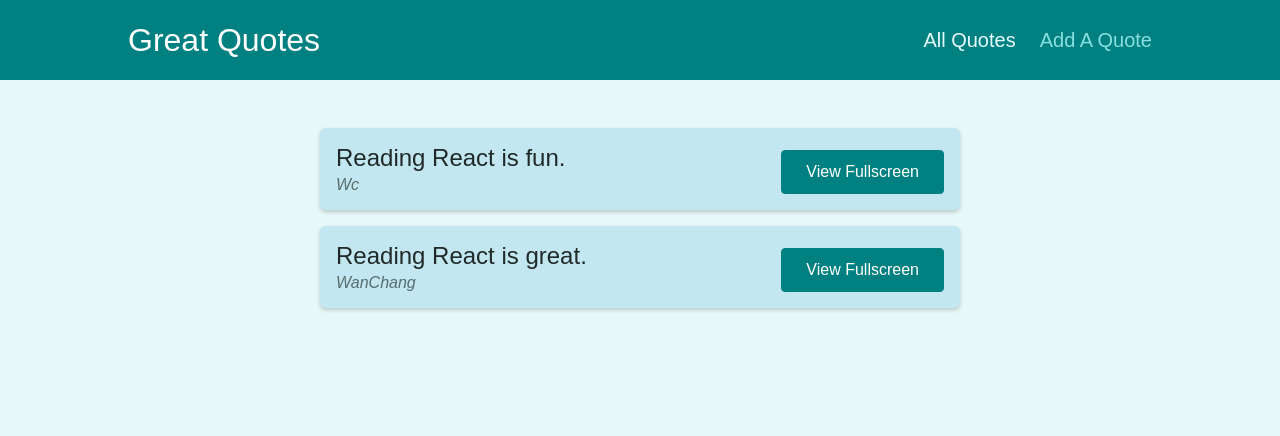
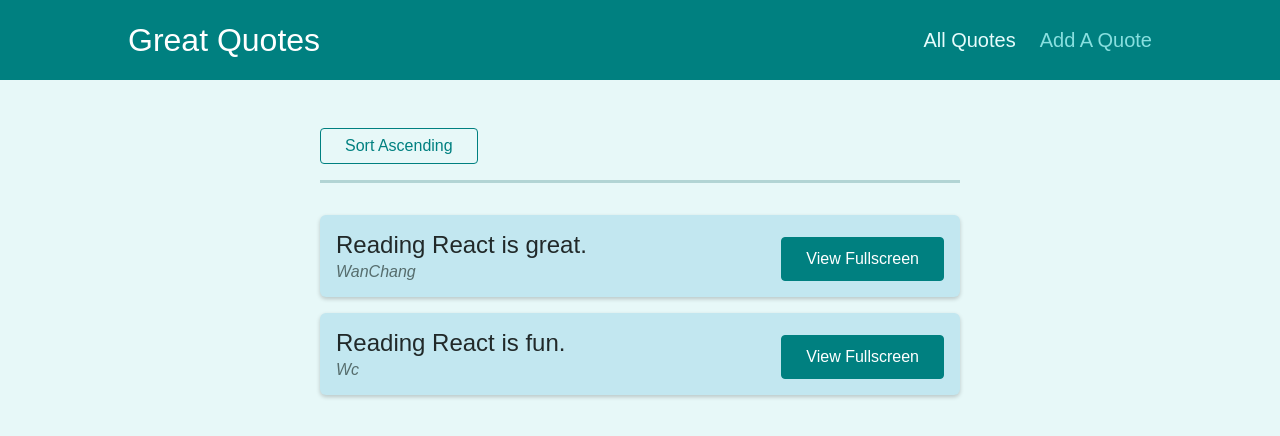
Before and after one commit to WanChangLai/React_route_practice, a React (Create React App) app: page /quotes in a window 1280 px wide. Shown: the top 436 px of the page. Built offline with nearby package versions, Linux system fonts and the light colour scheme.

Commit message:
Add a Sorting Button and Working with Query Parameters

```diff
--- a/src/components/quotes/QuoteForm.js
+++ b/src/components/quotes/QuoteForm.js
@@ -69,4 +69,5 @@
 };
 
 //the when attributes inside the prompt means that when the isEntering is true i wanna show this prompt if the user trying to leave the page
+//finishEnteringHandler is used to change setIsEntering to false since we already input something and we dont want the prompt component to trigger
 export default QuoteForm;
--- a/src/components/quotes/QuoteList.js
+++ b/src/components/quotes/QuoteList.js
@@ -1,13 +1,42 @@
-import { Fragment } from 'react';
+import { Fragment } from "react";
+import { useHistory, useLocation } from "react-router-dom";
 
-import QuoteItem from './QuoteItem';
-import classes from './QuoteList.module.css';
+import QuoteItem from "./QuoteItem";
+import classes from "./QuoteList.module.css";
+
+const sortQuotes = (quotes, ascending) => {
+  return quotes.sort((quoteA, quoteB) => {
+    if (ascending) {
+      return quoteA.id > quoteB.id ? 1 : -1;
+    } else {
+      return quoteA.id < quoteB.id ? 1 : -1;
+    }
+  });
+};
 
 const QuoteList = (props) => {
+  const history = useHistory();
+  const location = useLocation();
+
+  const queryParams = new URLSearchParams(location.search);
+
+  const isSortingAscending = queryParams.get("sort") === "asc";
+
+  const sortedQuotes = sortQuotes(props.quotes, isSortingAscending);
+
+  const changeSortingHandler = () => {
+    history.push("/quotes?sort=" + (isSortingAscending ? "desc" : "asc"));
+  };
+
   return (
     <Fragment>
+      <div className={classes.sorting}>
+        <button onClick={changeSortingHandler}>
+          Sort {isSortingAscending ? "Descending" : "Ascending"}
+        </button>
+      </div>
       <ul className={classes.list}>
-        {props.quotes.map((quote) => (
+        {sortedQuotes.map((quote) => (
           <QuoteItem
             key={quote.id}
             id={quote.id}
@@ -20,4 +49,8 @@
   );
 };
 
+//useHistory can help to get the url before sorting and history.push will make the url become the thing defined inside
+//useLocation is an object and can use 'new URLSearchParams(location.search)' to obtain the query
+//queryParam.get to get the key which is sort in this case(?sort=asc)
+
 export default QuoteList;
```
